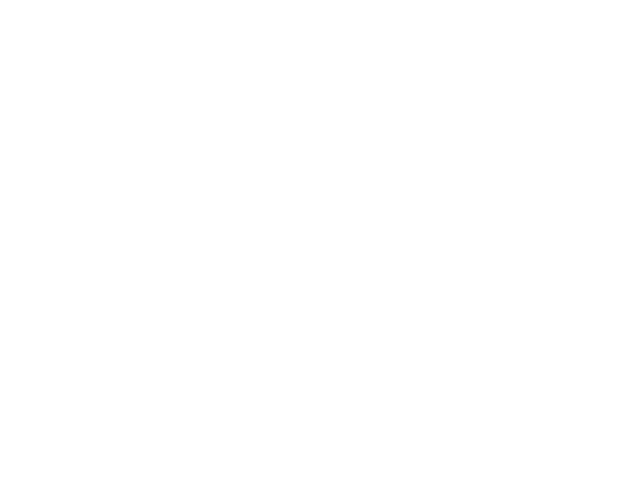
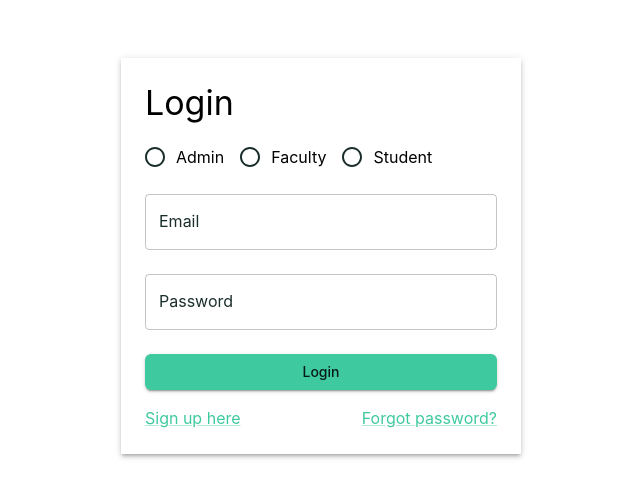
Before and after one commit to neeraj3000/FRS-Clinet, a React (Create React App) app in the folder FRS-Client/: page / in a window 1280 px wide. Before the commit this address had no page. Shown: the part 160-658 px from the top of the page, without its empty margins (319-959 px from the left). Built offline with nearby package versions, Linux system fonts and the light colour scheme.

Commit message:
add login

```diff
--- a/FRS-Client/src/App.jsx
+++ b/FRS-Client/src/App.jsx
@@ -51,7 +51,7 @@ function App() {
           {/* Login Route */}
           <Route path="/addstudent" element={<AddStudent />} />
 
-          <Route path="/login" element={<LoginForm />} />
+          <Route path="/" element={<LoginForm />} />
           <Route path="/signup" element={<SignUpFrom />} />
           <Route path="/forgot" element={<Forgot />} />
           <Route path="/setpassword" element={<Setpassword />} />
--- a/FRS-Client/src/pages/Forgot.jsx
+++ b/FRS-Client/src/pages/Forgot.jsx
@@ -90,7 +90,7 @@ const ForgotPassword = () => {
 
           {/* Back to Login Link */}
           <Box sx={{ display: 'flex', justifyContent: 'flex-end', mt: 2 }}>
-            <Link href="/login" variant="body2">
+            <Link href="/" variant="body2">
               Back to Login
             </Link>
           </Box>
--- a/FRS-Client/src/pages/Login.jsx
+++ b/FRS-Client/src/pages/Login.jsx
@@ -2,7 +2,7 @@ import React, { useState } from 'react';
 import { TextField, Button, Radio, RadioGroup, FormControlLabel, Typography, Box, Link } from '@mui/material';
 import { useFormik } from 'formik';
 import * as yup from 'yup';
-import { Link as RouterLink } from 'react-router-dom'; // Import Link from react-router-dom
+import { Link as RouterLink, useNavigate } from 'react-router-dom'; // Import useNavigate from react-router-dom
 
 const validationSchema = yup.object({
   email: yup.string().email('Invalid email').required('Email is required'),
@@ -11,6 +11,7 @@ const validationSchema = yup.object({
 });
 
 const Login = () => {
+  const navigate = useNavigate(); // Initialize useNavigate hook
   const formik = useFormik({
     initialValues: {
       email: '',
@@ -22,6 +23,14 @@ const Login = () => {
     onSubmit: (values) => {
       console.log(values);
       // Handle login logic here
+      // After successful login, redirect based on selected role
+      if (values.role === 'student') {
+        navigate('/student'); // Redirect to /student
+      } else if (values.role === 'faculty') {
+        navigate('/faculty'); // Redirect to /faculty
+      } else if (values.role === 'admin') {
+        navigate('/admin'); // Redirect to /admin
+      }
     }
   });
 
```
